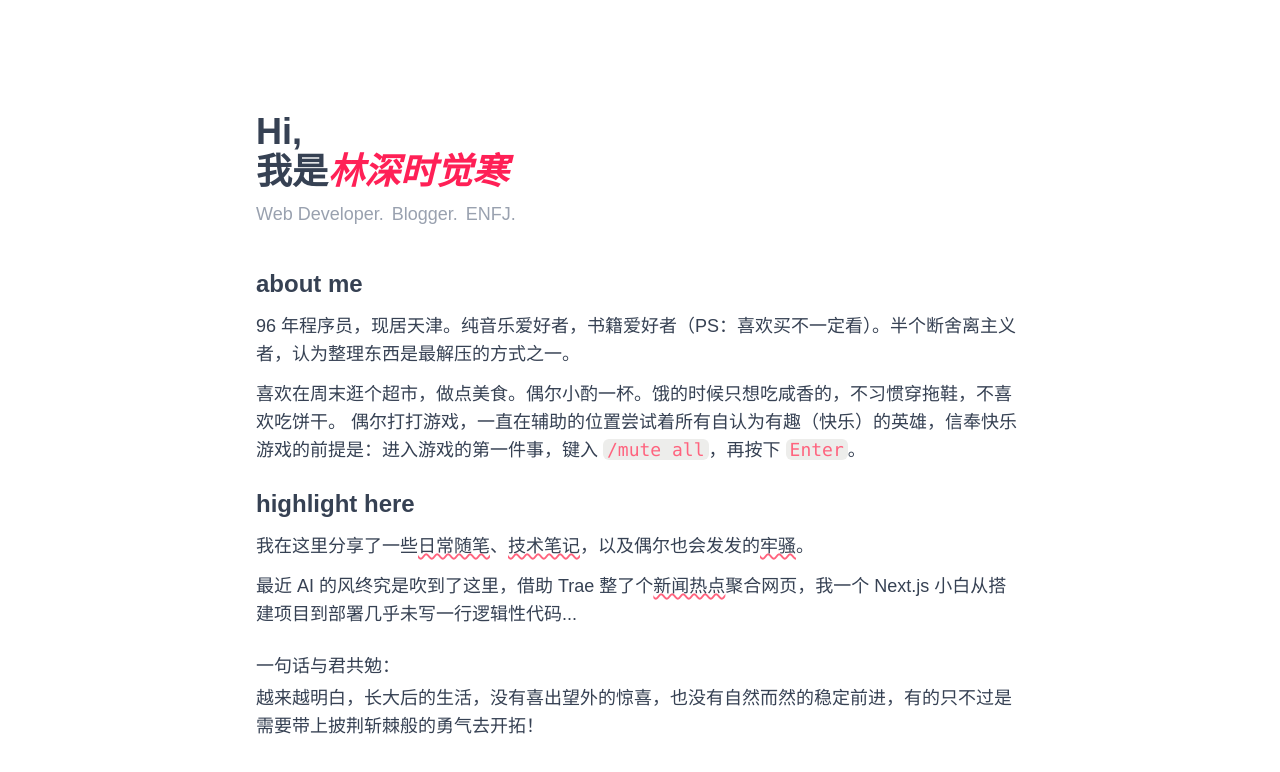
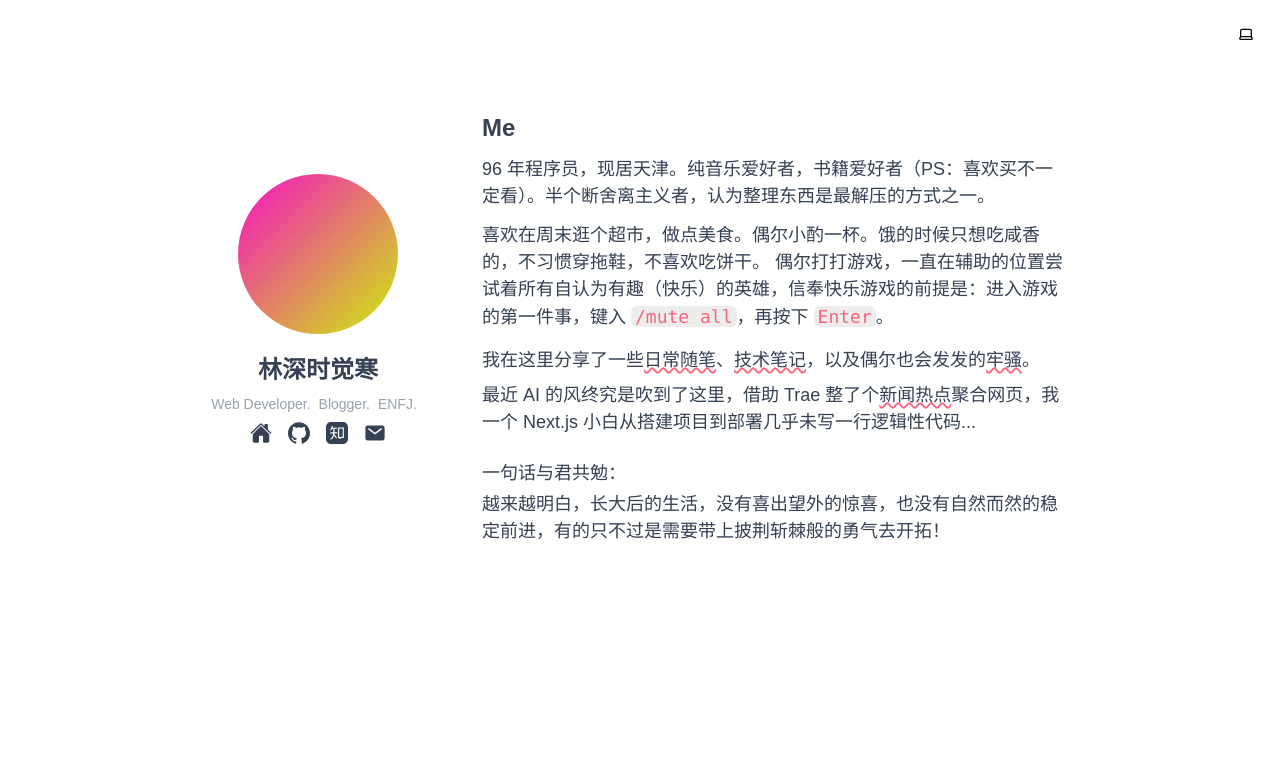
Before and after one commit to ilvme/yumi-site-next, a Next.js app: page / in a window 1280 px wide. Shown: the top 772 px of the page. Built offline with nearby package versions, Linux system fonts and the light colour scheme; a web font is replaced by a local one.

Commit message:
homepage progress

```diff
--- a/src/app/layout.tsx
+++ b/src/app/layout.tsx
@@ -21,7 +21,7 @@ export default function RootLayout({
   return (
     <html lang="zh" suppressHydrationWarning>
       <body
-        className={`m-auto flex min-h-screen max-w-[800px] flex-col ${myFont.className}`}
+        className={`m-auto flex min-h-screen max-w-[900px] flex-col ${myFont.className}`}
       >
         <ThemeProvider
           attribute="class"
--- a/src/app/page.tsx
+++ b/src/app/page.tsx
@@ -1,59 +1,92 @@
+import IconLinker from '@/components/IconLinker';
+import InlineCode from '@/components/InlineCode';
 import Linker from '@/components/Linker';
+import { ThemeToggle } from '@/components/website/ThemeToggle';
+import Image from 'next/image';
+import { IoHome, IoMail } from 'react-icons/io5';
+import { SiGithub, SiZhihu } from 'react-icons/si';
 
 export default function Home() {
   return (
-    <main className="mx-auto max-w-3xl py-28">
-      <article className="text-lg text-gray-700 dark:text-gray-300">
-        <div className="mb-10 flex items-center justify-between">
-          <div>
-            <h1 className="text-4xl font-bold">
-              Hi, <br />
-              我是<span className="text-rose-500 italic">林深时觉寒</span>
+    <main className="py-28">
+      <div className="absolute top-4 right-4">
+        <ThemeToggle />
+      </div>
+      <article className="text-gray-700 lg:flex lg:items-center lg:gap-8 lg:px-2 dark:text-gray-300">
+        <div className="mx-auto mb-10 w-[240px]">
+          <div className="flex flex-col items-center justify-center">
+            <Image
+              width="160"
+              height="160"
+              className="rounded-full"
+              src="/avatar.png"
+              alt="avatar"
+            />
+            <h1 className="mt-5 text-2xl font-bold">
+              <span className="">林深时觉寒</span>
             </h1>
-            <div className="mt-2">
+
+            <div className="mt-2 text-sm">
               <span className="mr-2 text-gray-400">Web Developer.</span>
               <span className="mr-2 text-gray-400">Blogger.</span>
               <span className="mr-2 text-gray-400">ENFJ.</span>
             </div>
+
+            <div className="mt-2 flex items-center gap-4">
+              <IconLinker
+                href="/essays"
+                target="_self"
+                icon={<IoHome size={22} />}
+              />
+              <IconLinker
+                href="https://github.com/ilvme"
+                icon={<SiGithub size={22} />}
+              />
+
+              <IconLinker href="/" icon={<SiZhihu size={22} />} />
+              <IconLinker
+                href="mailto:ikangjia.cn@outlook.com"
+                icon={<IoMail size={22} />}
+              />
+            </div>
           </div>
         </div>
 
-        <h2 className="mt-4 text-2xl font-bold">about me</h2>
+        {/*右侧*/}
+        <div className="flex-1 px-3">
+          <h1 className="text-2xl font-bold">Me</h1>
           <p className="py-3">
             96
             年程序员，现居天津。纯音乐爱好者，书籍爱好者（PS：喜欢买不一定看）。半个断舍离主义者，认为整理东西是最解压的方式之一。
           </p>
+
           <p>
             喜欢在周末逛个超市，做点美食。偶尔小酌一杯。饿的时候只想吃咸香的，不习惯穿拖鞋，不喜欢吃饼干。
             偶尔打打游戏，一直在辅助的位置尝试着所有自认为有趣（快乐）的英雄，信奉快乐游戏的前提是：进入游戏的第一件事，键入{' '}
-          <code className="rounded-sm bg-[#ededeb] px-1 text-rose-400 dark:bg-[#2f2f2d]">
-            /mute all
-          </code>
-          ，再按下{' '}
-          <code className="rounded-sm bg-[#ededeb] px-1 text-rose-400 dark:bg-[#2f2f2d]">
-            Enter
-          </code>
-          。
+            <InlineCode code="/mute all" />
+            ，再按下 <InlineCode code="Enter" />。
           </p>
 
-        <h2 className="mt-6 text-2xl font-bold">highlight here</h2>
-        <p className="py-3">
+          <p className="mt-4">
             我在这里分享了一些
             <Linker text="日常随笔" href="/essays" />、
             <Linker text="技术笔记" href="/notes" />
             ，以及偶尔也会发发的
             <Linker text="牢骚" href="/words" />。
           </p>
-        <p className="">
+
+          <p className="mt-2">
             最近 AI 的风终究是吹到了这里，借助 Trae 整了个
             <Linker text="新闻热点" href="https://hot.ikangjia.cn" />
-          聚合网页，我一个 Next.js 小白从搭建项目到部署几乎未写一行逻辑性代码...
+            聚合网页，我一个 Next.js
+            小白从搭建项目到部署几乎未写一行逻辑性代码...
           </p>
 
           <h2 className="mt-6 mb-1">一句话与君共勉：</h2>
           <blockquote className="">
             越来越明白，长大后的生活，没有喜出望外的惊喜，也没有自然而然的稳定前进，有的只不过是需要带上披荆斩棘般的勇气去开拓！
           </blockquote>
+        </div>
       </article>
     </main>
   );
--- /dev/null
+++ b/src/components/IconLinker.tsx
@@ -0,0 +1,18 @@
+import Link from 'next/link';
+import { ReactNode } from 'react';
+
+export default async function IconLinker({
+  icon,
+  href,
+  target = '_blank',
+}: {
+  href: string;
+  icon: ReactNode;
+  target?: string;
+}) {
+  return (
+    <Link href={href} className="flex items-center gap-1.5" target={target}>
+      {icon}
+    </Link>
+  );
+}
--- /dev/null
+++ b/src/components/InlineCode.tsx
@@ -0,0 +1,7 @@
+export default async function InlineCode({ code }: { code: string }) {
+  return (
+    <code className="rounded-sm bg-[#ededeb] px-1 text-rose-400 dark:bg-[#2f2f2d]">
+      {code}
+    </code>
+  );
+}
```
Also changed, not shown: public/avatar.png (added). Lines whose indentation alone changed are shown as unchanged.
